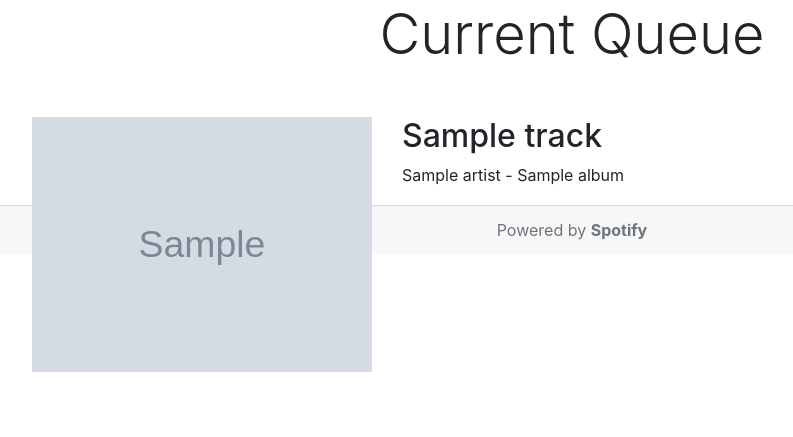
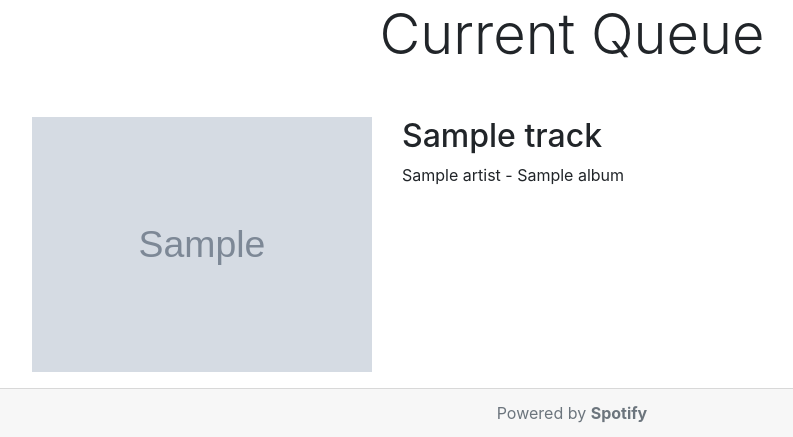
Before and after one commit to michaelshen100/collabify, a Flask app: template templates/room.html in a window 1280 px wide. Shown: the part 595-1032 px from the top of the page, without its empty margins (68-861 px from the left). Before the commit the page ends 967 px from the top, so only its background shows below. Run offline with Flask 2, Linux system fonts and the light colour scheme; the template is opened without the code that fills it: most values are stand-ins (such as "Sample title", 1, 10 or a date in 2020); grey boxes marked "Sample" are stand-in pictures; some libraries are stand-ins or nearby versions.

Commit message:
Fixed placement of footer on room page

```diff
--- a/static/css/styles.css
+++ b/static/css/styles.css
@@ -18,3 +18,8 @@ body {
     width: 200px;
     height: 200px;
 }
+
+#page-container {
+    position: relative;
+    min-height: 100vh;
+}
--- a/templates/room.html
+++ b/templates/room.html
@@ -7,7 +7,8 @@
         <meta name="viewport" content="width=device-width, initial-scale=1">
     </head>
     <body>
-        <div class="container h-100">
+        <div id="page-container">
+            <div class="container h-100" id="content-wrap">
                 <div class="col-12 text-center">
                     <p class="display-3">Start Collabing</p>
                     <p class="display-5">Room Code: {{ ra['Room Code'] }}</p>
@@ -53,8 +54,9 @@
                     {% endfor %}
                 </div>
             </div>
-        <div class="card-footer text-muted text-center">
+            <div class="card-footer text-muted text-center" id="footer">
                 Powered by <strong>Spotify</strong>
+            </div>
         </div>
     </body>
 </html>
```
Also changed, not shown: new-room-directory.db. Lines whose indentation alone changed are shown as unchanged.
